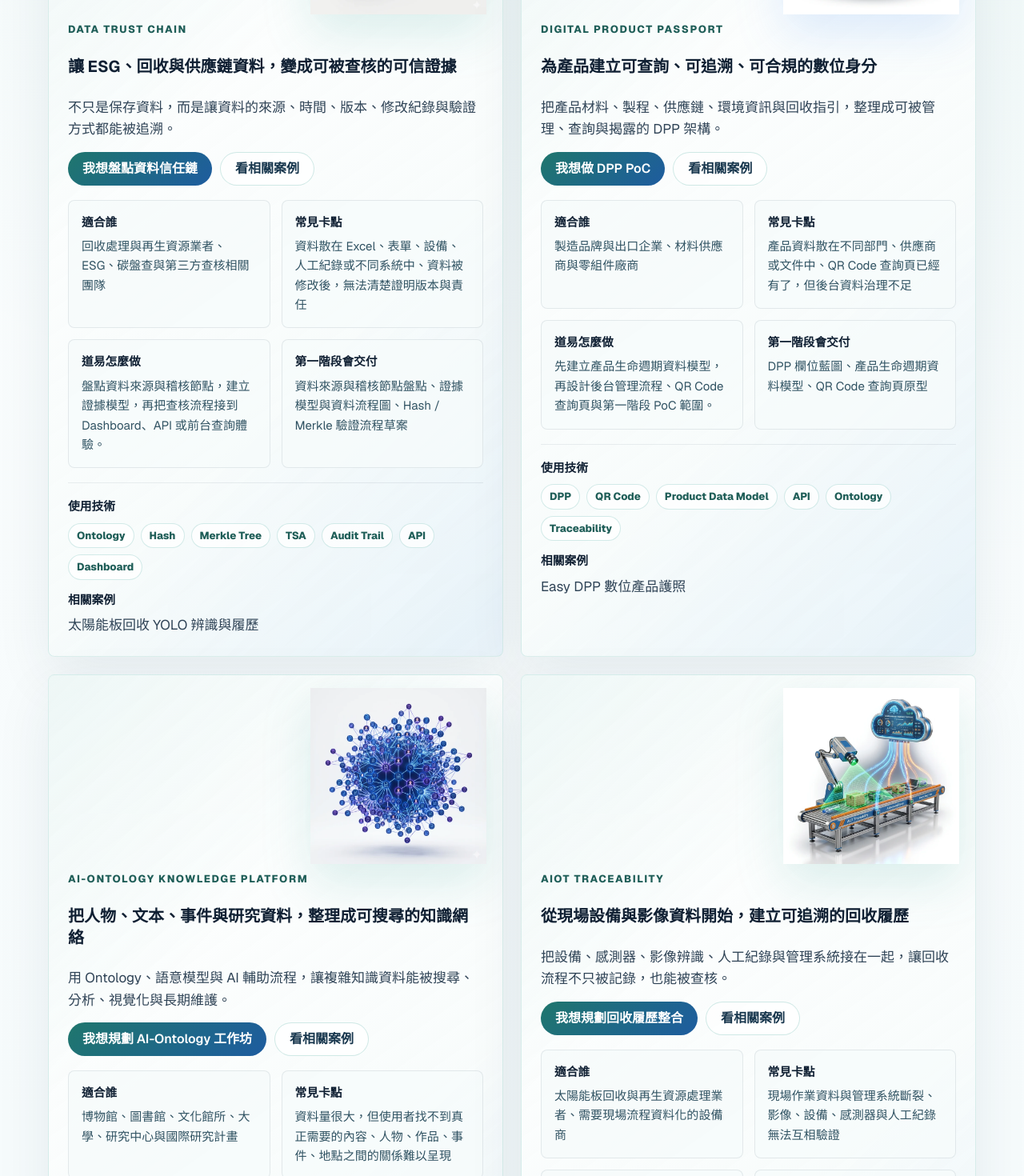
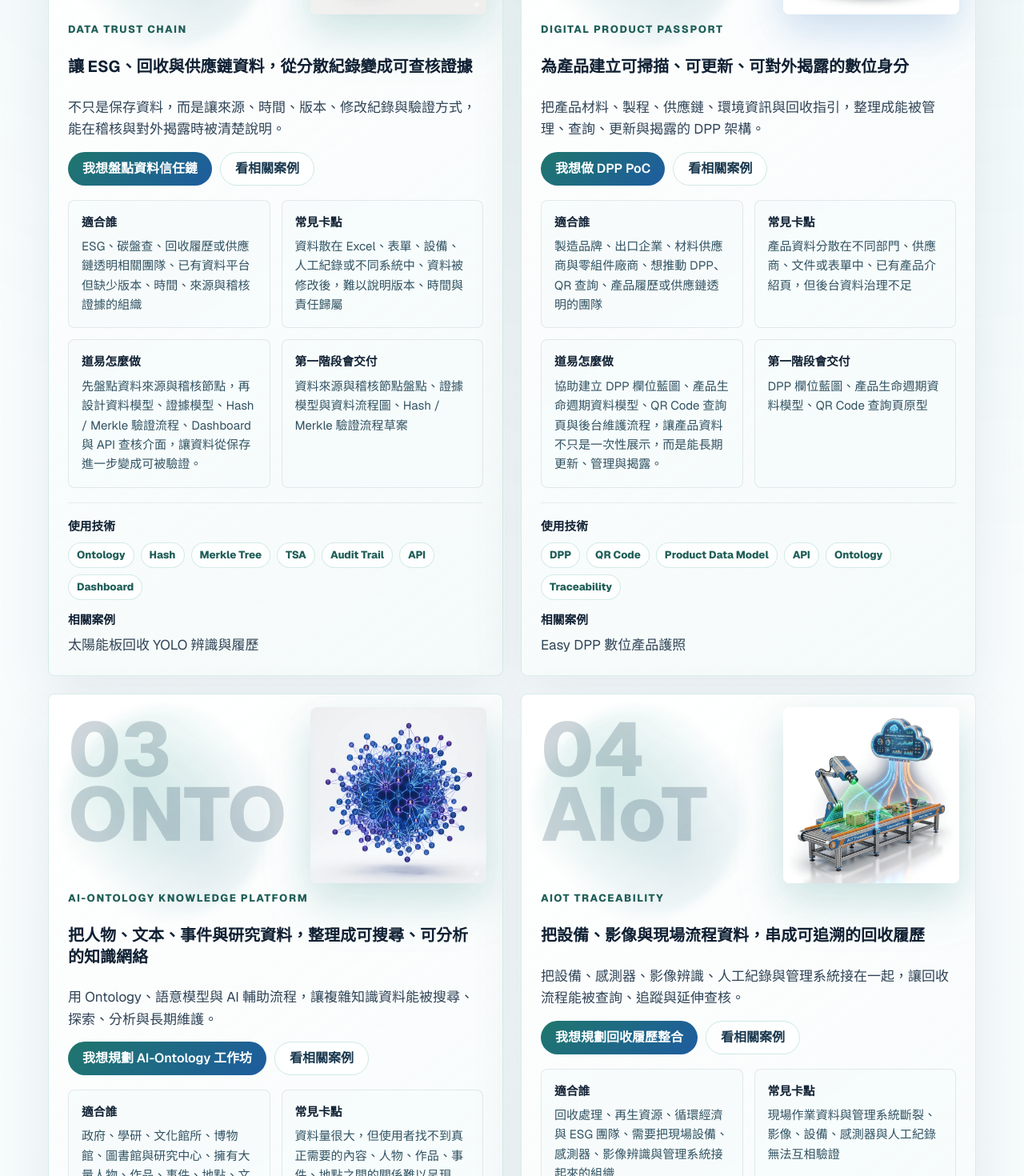
Before and after one commit to yangyen1977-wq/daoyi-website-2026, a Next.js app: page /solutions in a window 1280 px wide. Shown: the part 1980-3450 px from the top of the page at 80% size. Built offline with nearby package versions, Linux system fonts and the light colour scheme.

Commit message:
Polish solution cards copy and visuals

```diff
--- a/src/app/solutions/page.tsx
+++ b/src/app/solutions/page.tsx
@@ -48,6 +48,13 @@ const solutionVisuals = {
     alt: "AIoT Traceability 回收履歷整合 3D 概念圖示",
     accent: "green",
   },
+} as const;
+
+const solutionCardMarks = {
+  "data-trust-chain": "TRUST",
+  "dpp-product-passport": "DPP",
+  "ai-ontology-platform": "ONTO",
+  "aiot-traceability": "AIoT",
 } as const;
 
 function SolutionHeroVisual() {
@@ -173,12 +180,21 @@ export default function SolutionsPage() {
 
       <Section
         eyebrow="四大解決方案"
-        title="每個方案都先講問題、適合對象與第一階段交付成果。"
-        description="技術會保留在卡片底部，但優先讓決策者看懂：這個方案解決什麼、誰適合、合作後會拿到什麼。"
+        title="道易把資料建模、可信驗證、AI 輔助與平台整合，轉換成企業決策者看得懂的導入選項。"
+        description="你可以依照產品揭露、ESG 稽核、知識平台或現場履歷需求，快速判斷哪一個方案最適合先做 PoC、盤點或完整平台。"
       >
         <div className="solution-detail-grid-cards">
-          {solutionDetails.map((item) => (
-            <article key={item.id} id={item.id} className="card solution-detail-card">
+          {solutionDetails.map((item, index) => (
+            <article
+              key={item.id}
+              id={item.id}
+              className="card solution-detail-card"
+              data-index={String(index + 1).padStart(2, "0")}
+              data-mark={solutionCardMarks[item.id as keyof typeof solutionCardMarks]}
+            >
+              <span className="solution-card-watermark" aria-hidden="true">
+                {String(index + 1).padStart(2, "0")} {solutionCardMarks[item.id as keyof typeof solutionCardMarks]}
+              </span>
               <SolutionConceptIcon id={item.id as keyof typeof solutionVisuals} />
               <div className="solution-detail-main">
                 <span className="mini-label accent">{item.eyebrow}</span>
--- a/src/lib/content/solutions.ts
+++ b/src/lib/content/solutions.ts
@@ -41,11 +41,11 @@ export const solutionDetails = [
   {
     id: "data-trust-chain",
     eyebrow: "Data Trust Chain",
-    title: "讓 ESG、回收與供應鏈資料，變成可被查核的可信證據",
-    summary: "不只是保存資料，而是讓資料的來源、時間、版本、修改紀錄與驗證方式都能被追溯。",
-    audience: ["回收處理與再生資源業者", "ESG、碳盤查與第三方查核相關團隊", "需要供應鏈透明的製造商與品牌", "已有資料平台但缺少驗證、稽核與證據鏈的組織"],
-    problems: ["資料散在 Excel、表單、設備、人工紀錄或不同系統中", "資料被修改後，無法清楚證明版本與責任", "稽核時需要大量人工整理，查核效率低", "對外揭露時，缺乏可信的資料證據"],
-    approach: "盤點資料來源與稽核節點，建立證據模型，再把查核流程接到 Dashboard、API 或前台查詢體驗。",
+    title: "讓 ESG、回收與供應鏈資料，從分散紀錄變成可查核證據",
+    summary: "不只是保存資料，而是讓來源、時間、版本、修改紀錄與驗證方式，能在稽核與對外揭露時被清楚說明。",
+    audience: ["ESG、碳盤查、回收履歷或供應鏈透明相關團隊", "已有資料平台但缺少版本、時間、來源與稽核證據的組織", "需要降低查核整理成本的管理者與技術窗口", "需要供應鏈透明的製造商與品牌"],
+    problems: ["資料散在 Excel、表單、設備、人工紀錄或不同系統中", "資料被修改後，難以說明版本、時間與責任歸屬", "稽核時需要大量人工補件，查核效率低", "對外揭露時，缺少能被第三方理解的證據脈絡"],
+    approach: "先盤點資料來源與稽核節點，再設計資料模型、證據模型、Hash / Merkle 驗證流程、Dashboard 與 API 查核介面，讓資料從保存進一步變成可被驗證。",
     deliverables: ["資料來源與稽核節點盤點", "證據模型與資料流程圖", "Hash / Merkle 驗證流程草案", "稽核 Dashboard 原型", "API 查核接口規劃"],
     technologies: ["Ontology", "Hash", "Merkle Tree", "TSA", "Audit Trail", "API", "Dashboard"],
     cases: ["太陽能板回收 YOLO 辨識與履歷"],
@@ -54,11 +54,11 @@ export const solutionDetails = [
   {
     id: "dpp-product-passport",
     eyebrow: "Digital Product Passport",
-    title: "為產品建立可查詢、可追溯、可合規的數位身分",
-    summary: "把產品材料、製程、供應鏈、環境資訊與回收指引，整理成可被管理、查詢與揭露的 DPP 架構。",
-    audience: ["製造品牌與出口企業", "材料供應商與零組件廠商", "循環經濟、回收與再利用團隊", "想先用 PoC 驗證 DPP 可行性的團隊"],
-    problems: ["產品資料散在不同部門、供應商或文件中", "QR Code 查詢頁已經有了，但後台資料治理不足", "缺乏一致欄位，未來難以擴充到更多產品", "對外揭露內容與內部管理資料沒有接起來"],
-    approach: "先建立產品生命週期資料模型，再設計後台管理流程、QR Code 查詢頁與第一階段 PoC 範圍。",
+    title: "為產品建立可掃描、可更新、可對外揭露的數位身分",
+    summary: "把產品材料、製程、供應鏈、環境資訊與回收指引，整理成能被管理、查詢、更新與揭露的 DPP 架構。",
+    audience: ["製造品牌、出口企業、材料供應商與零組件廠商", "想推動 DPP、QR 查詢、產品履歷或供應鏈透明的團隊", "希望先用一個產品或一組 SKU 驗證 DPP 可行性的組織", "循環經濟、回收與再利用團隊"],
+    problems: ["產品資料分散在不同部門、供應商、文件或表單中", "已有產品介紹頁，但後台資料治理不足", "欄位規則不一致，難以擴充到更多產品", "對外揭露內容與內部管理資料沒有接起來"],
+    approach: "協助建立 DPP 欄位藍圖、產品生命週期資料模型、QR Code 查詢頁與後台維護流程，讓產品資料不只是一次性展示，而是能長期更新、管理與揭露。",
     deliverables: ["DPP 欄位藍圖", "產品生命週期資料模型", "QR Code 查詢頁原型", "後台資料管理流程", "DPP PoC 或 MVP 範圍建議"],
     technologies: ["DPP", "QR Code", "Product Data Model", "API", "Ontology", "Traceability"],
     cases: ["Easy DPP 數位產品護照"],
@@ -67,11 +67,11 @@ export const solutionDetails = [
   {
     id: "ai-ontology-platform",
     eyebrow: "AI-Ontology Knowledge Platform",
-    title: "把人物、文本、事件與研究資料，整理成可搜尋的知識網絡",
-    summary: "用 Ontology、語意模型與 AI 輔助流程，讓複雜知識資料能被搜尋、分析、視覺化與長期維護。",
-    audience: ["博物館、圖書館、文化館所", "大學、研究中心與國際研究計畫", "政府資料平台", "擁有大量文本、人物、事件、地點或作品資料的單位"],
+    title: "把人物、文本、事件與研究資料，整理成可搜尋、可分析的知識網絡",
+    summary: "用 Ontology、語意模型與 AI 輔助流程，讓複雜知識資料能被搜尋、探索、分析與長期維護。",
+    audience: ["政府、學研、文化館所、博物館、圖書館與研究中心", "擁有大量人物、作品、事件、地點、文本或館藏資料的單位", "想導入語意搜尋、知識圖譜或 AI 輔助整理的團隊", "大學、研究中心與國際研究計畫"],
     problems: ["資料量很大，但使用者找不到真正需要的內容", "人物、作品、事件、地點之間的關係難以呈現", "前台展示與後台資料管理沒有接在一起", "AI 可以輔助整理，但缺少資料模型與品質控管流程"],
-    approach: "以核心實體、關係與來源規則建立知識模型，再規劃 OCR / NLP / 語意擷取、查詢與視覺化流程。",
+    approach: "以 Ontology 定義核心實體、欄位、關係與查詢情境，再結合 OCR、NLP、語意擷取、知識圖譜與後台治理流程，讓複雜知識資料能被搜尋、探索與長期維護。",
     deliverables: ["Ontology 草案", "核心實體與關係設計", "OCR / NLP / 語意擷取流程建議", "知識圖譜或關係視覺化原型", "研究資料庫或文化資料平台規劃"],
     technologies: ["Ontology", "OCR", "NLP", "Semantic Search", "Knowledge Graph", "Visualization"],
     cases: ["國立臺灣文學館好臺誌、外譯房", "Taiwan Biographical Ontology"],
@@ -80,11 +80,11 @@ export const solutionDetails = [
   {
     id: "aiot-traceability",
     eyebrow: "AIoT Traceability",
-    title: "從現場設備與影像資料開始，建立可追溯的回收履歷",
-    summary: "把設備、感測器、影像辨識、人工紀錄與管理系統接在一起，讓回收流程不只被記錄，也能被查核。",
-    audience: ["太陽能板回收與再生資源處理業者", "需要現場流程資料化的設備商", "想串接 AI 影像辨識、感測資料與回收流程的團隊", "需要把回收履歷延伸到 ESG 或 DPP 的組織"],
+    title: "把設備、影像與現場流程資料，串成可追溯的回收履歷",
+    summary: "把設備、感測器、影像辨識、人工紀錄與管理系統接在一起，讓回收流程能被查詢、追蹤與延伸查核。",
+    audience: ["回收處理、再生資源、循環經濟與 ESG 團隊", "需要把現場設備、感測器、影像辨識與管理系統接起來的組織", "想將回收履歷延伸到 ESG 查核、DPP 或資料信任鏈的團隊", "需要現場流程資料化的設備商"],
     problems: ["現場作業資料與管理系統斷裂", "影像、設備、感測器與人工紀錄無法互相驗證", "回收流程缺少批次、來源、時間與狀態追蹤", "後續 ESG 揭露或 DPP 延伸缺少可信資料來源"],
-    approach: "先整理現場資料流與批次節點，再規劃 AIoT / 影像辨識串接、異常校驗與回收履歷 Dashboard。",
+    approach: "先整理現場流程與資料節點，再規劃 AIoT 串接、影像辨識、異常校驗、批次追蹤與 Dashboard，讓現場資料回到管理平台，形成可查詢、可追溯、可延伸的履歷資料。",
     deliverables: ["現場資料流程圖", "回收履歷欄位設計", "AIoT / 影像辨識串接規劃", "異常偵測與一致性校驗規則", "回收履歷 Dashboard 原型"],
     technologies: ["AIoT", "YOLO", "Sensor Data", "API", "Traceability", "Data Validation", "ESG Audit"],
     cases: ["太陽能板回收 YOLO 辨識與履歷"],
```
Also changed, not shown: src/app/globals.css.
